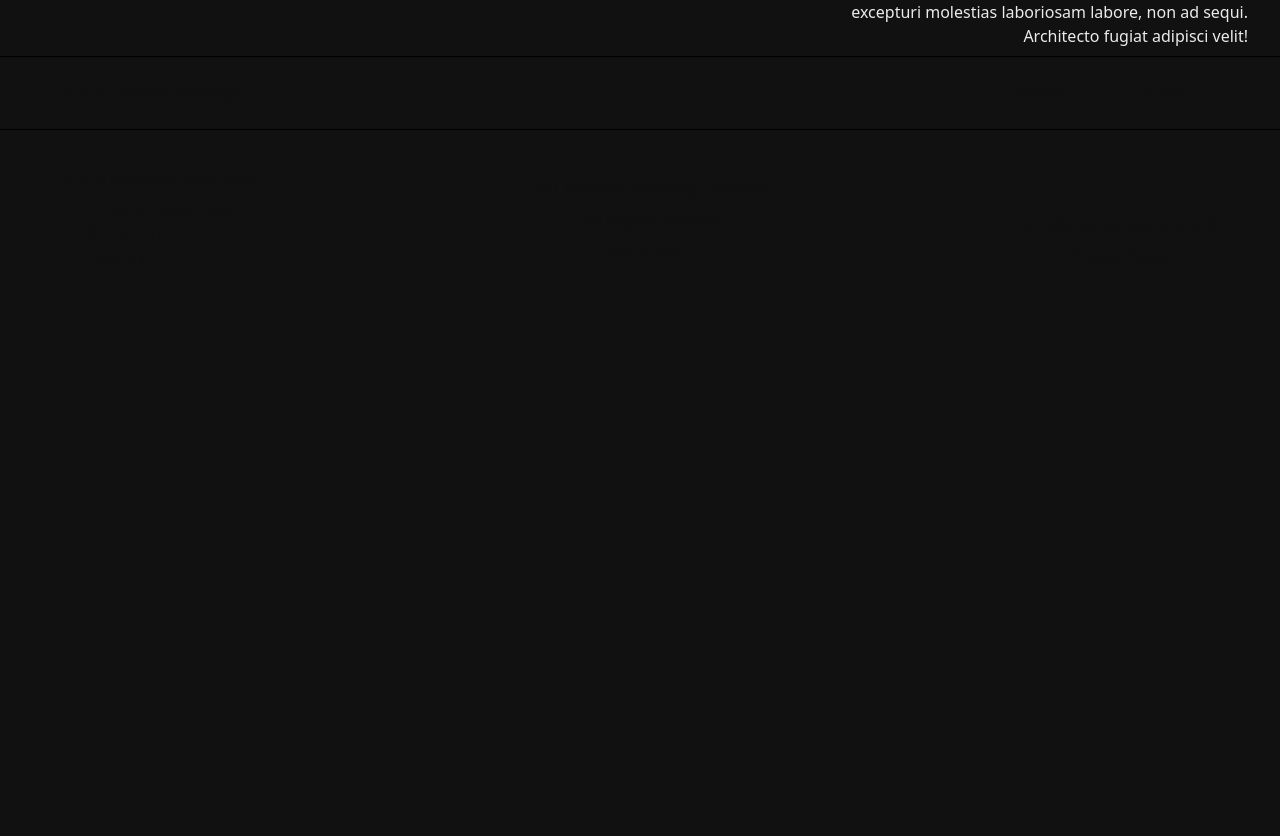
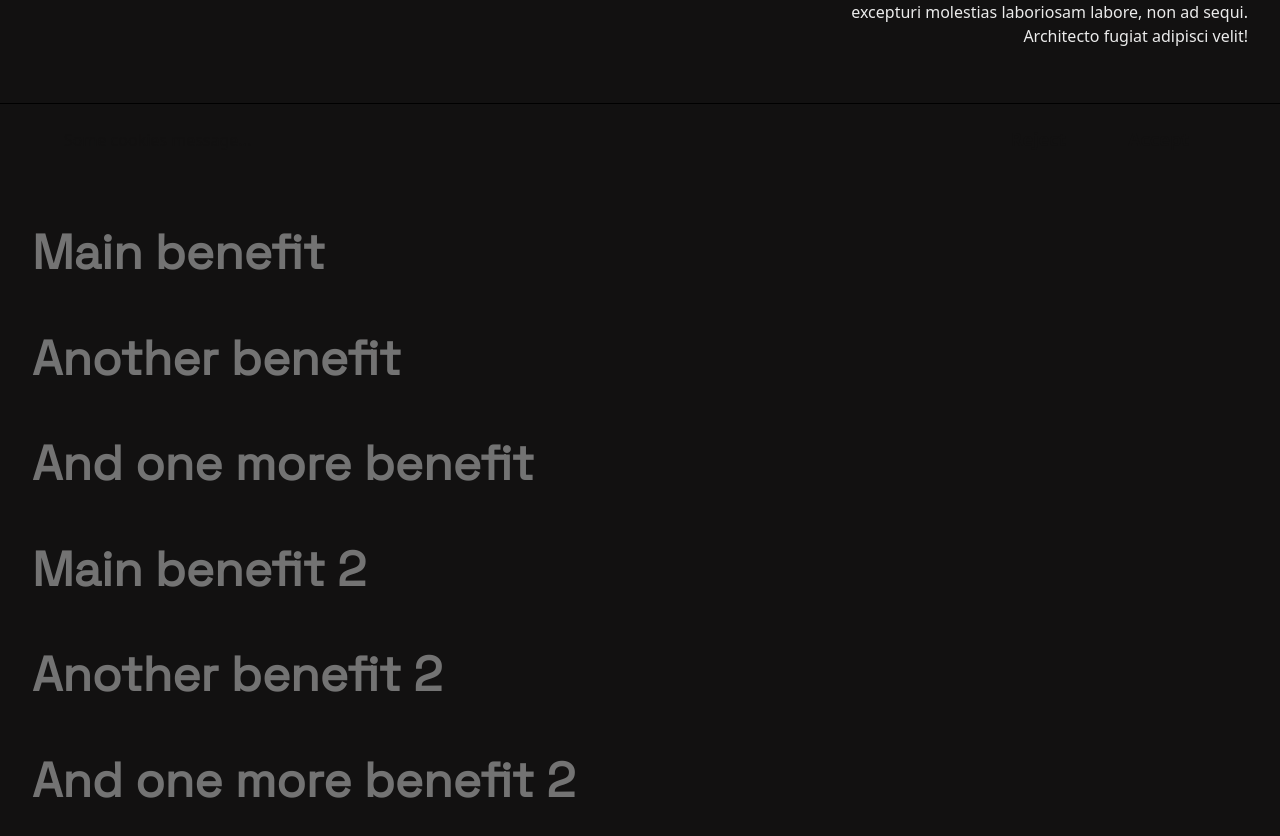
Before and after one commit to igorperic17/cored.in, a React (Vite) app in the folder packages/frontend/: page / in a window 1280 px wide. Shown: the part 624-1460 px from the top of the page. Before the commit the page ends 933 px from the top, so only its background shows below. Built offline with nearby package versions, Linux system fonts and the light colour scheme; some icons are missing.

Commit message:
Add Benefit and BenefitItem components

```diff
--- a/packages/frontend/src/components/Root.tsx
+++ b/packages/frontend/src/components/Root.tsx
@@ -14,7 +14,7 @@ export const Root = () => {
       </Box>
       <CookiesBar />
       <BurguerMenu isOpen={isOpen} onClose={onClose} />
-      <Footer />
+      {/* <Footer /> */}
     </Flex>
   );
 };
--- /dev/null
+++ b/packages/frontend/src/modules/landing/components/BenefitItem.tsx
@@ -0,0 +1,45 @@
+import { Box, Collapse, Heading, ListItem } from "@chakra-ui/react";
+import { FC } from "react";
+
+interface BenefitItemProps {
+  title: string;
+  description: string;
+  isVisible: boolean;
+  onClick: () => void;
+}
+
+export const BenefitItem: FC<BenefitItemProps> = ({
+  title,
+  description,
+  isVisible,
+  onClick
+}) => {
+  return (
+    <ListItem>
+      <Heading
+        as="h3"
+        fontSize="3rem"
+        color={isVisible ? "colors.text.100" : "colors.text.600"}
+        _hover={{
+          color: "colors.text.100"
+        }}
+        onClick={onClick}
+        cursor="pointer"
+      >
+        {title}
+      </Heading>
+      <Collapse in={isVisible} animateOpacity>
+        <Box
+          p="40px"
+          color="colors.text.800"
+          mt="4"
+          bg="colors.brand.600"
+          rounded="md"
+          shadow="md"
+        >
+          {description}
+        </Box>
+      </Collapse>
+    </ListItem>
+  );
+};
--- a/packages/frontend/src/modules/landing/components/Benefits.tsx
+++ b/packages/frontend/src/modules/landing/components/Benefits.tsx
@@ -1,5 +1,57 @@
-import { Box } from "@chakra-ui/react";
+import { Box, Heading, List, VisuallyHidden } from "@chakra-ui/react";
+import { BenefitItem } from "./BenefitItem";
+import { useState } from "react";
+
+const benefitsData = [
+  {
+    title: "Main benefit",
+    description: "This is why everyone chooses to use our platform"
+  },
+  {
+    title: "Another benefit",
+    description: "This is also why you'll love us, more text here"
+  },
+  {
+    title: "And one more benefit",
+    description: "Two is not enough, four might be too much"
+  },
+  {
+    title: "Main benefit 2",
+    description: "This is why everyone chooses to use our platform 2"
+  },
+  {
+    title: "Another benefit 2",
+    description: "This is also why you'll love us, more text here 2"
+  },
+  {
+    title: "And one more benefit 2",
+    description: "Two is not enough, four might be too much 2"
+  }
+] as const;
+
+type benefit = (typeof benefitsData)[number]["title"];
 
 export const Benefits = () => {
-  return <Box></Box>;
+  const [selectedBenefit, setSelectedBenefit] = useState<benefit>();
+
+  const benefitEls = benefitsData.map((benefit, index) => {
+    return (
+      <BenefitItem
+        key={`landing-benefit-${index}`}
+        title={benefit.title}
+        description={benefit.description}
+        isVisible={selectedBenefit === benefit.title}
+        onClick={() => setSelectedBenefit(benefit.title)}
+      />
+    );
+  });
+
+  return (
+    <Box w="100%">
+      <VisuallyHidden>
+        <Heading as="h2">Benefits</Heading>
+      </VisuallyHidden>
+      <List spacing="3em">{benefitEls}</List>
+    </Box>
+  );
 };
--- a/packages/frontend/src/modules/landing/views/Landing.page.tsx
+++ b/packages/frontend/src/modules/landing/views/Landing.page.tsx
@@ -4,8 +4,7 @@ import { Benefits, Hero } from "../components";
 const LandingPage = () => {
   return (
     <Box mx="auto" maxW="1680px">
-      {/* <VStack gap="11em" mb="16" px="2em"> */}
-      <VStack px="2em">
+      <VStack px="2em" gap="11em" mb="16">
         <Hero />
         <Benefits />
       </VStack>
```
